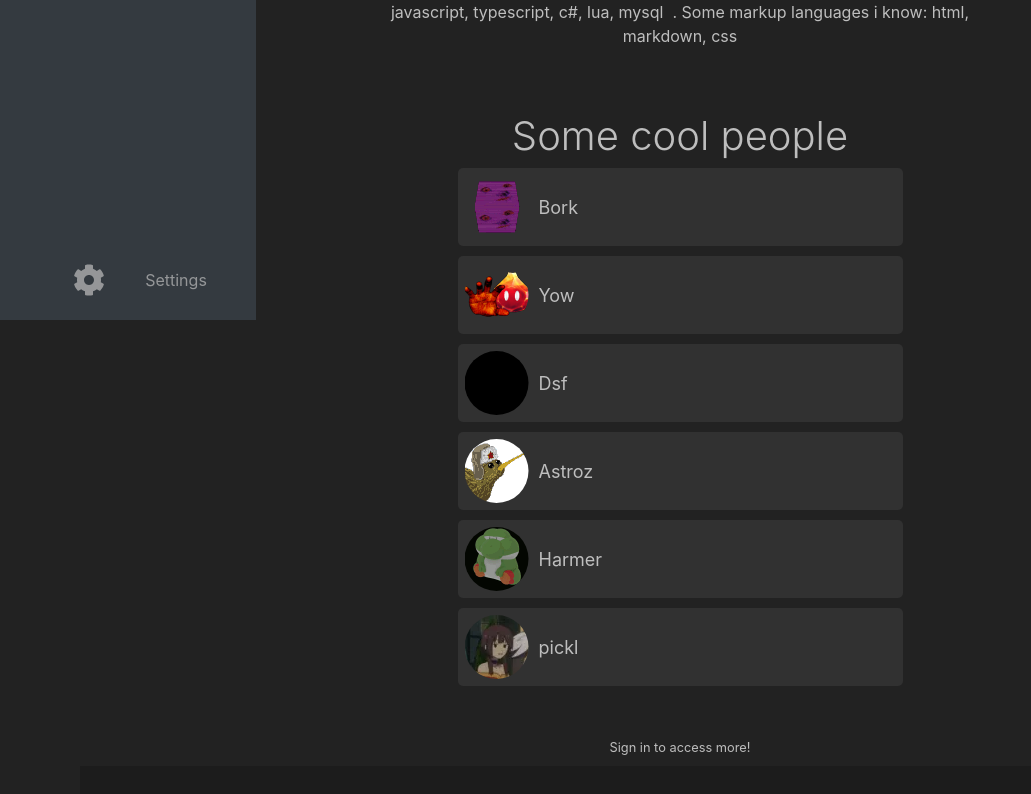
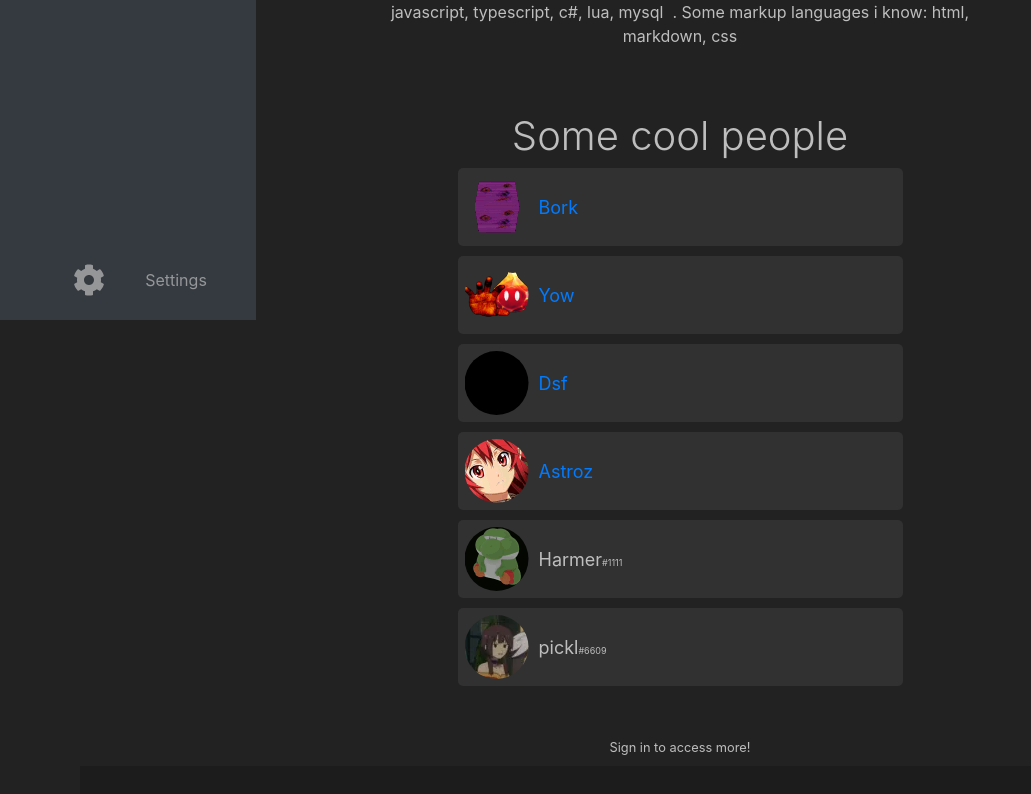
Before and after one commit to pozm/pozm-website, a React (Create React App) app in the folder client/: page / in a window 1280 px wide. Shown: the part 480-1274 px from the top of the page, without its empty margins (0-1031 px from the left). Built offline with nearby package versions, Linux system fonts and the light colour scheme; no server answers.

Commit message:
home edit

```diff
--- a/client/src/pages/home.tsx
+++ b/client/src/pages/home.tsx
@@ -4,7 +4,7 @@ import DiscordUser from "../components/discordUser";
 import bo_pfp from "../images/discord/bo.gif"
 import bl_pfp from "../images/discord/bl.png"
 import ds_pfp from "../images/discord/ds.webp"
-import az_pfp from "../images/discord/az.gif"
+import az_pfp from "../images/discord/as.gif"
 import ha_pfp from "../images/discord/ha.gif"
 import pi_pfp from "../images/discord/pi.webp"
 import userContext from "../hooks/userContext";
@@ -57,12 +57,12 @@ export const Home: React.FC<Props> = () => {
         <div className="row align-items-center my-5" style={{justifyContent:"center",flexFlow:"column"}}>
           <div className="col-lg-5">
             <h1 className="font-weight-light">Some cool people</h1>
-            <DiscordUser avatar = {bo_pfp} userName='Bork' />
-            <DiscordUser avatar = {bl_pfp} userName='Yow' />
-            <DiscordUser avatar = {ds_pfp} userName='Dsf' />
-            <DiscordUser avatar = {az_pfp} userName='Astroz' />
-            <DiscordUser avatar = {ha_pfp} userName='Harmer' />
-            <DiscordUser avatar = {pi_pfp} userName='pickl' />
+            <DiscordUser avatar = {bo_pfp} userName='Bork' reff="https://discord.gg/GGeB7Q4" />
+            <DiscordUser avatar = {bl_pfp} userName='Yow' reff="https://twitter.com/bluedogz162" />
+            <DiscordUser avatar = {ds_pfp} userName='Dsf' reff="https://twitter.com/dsfwastaken" />
+            <DiscordUser avatar = {az_pfp} userName='Astroz' reff="https://twitter.com/AstrozTm" />
+            <DiscordUser avatar = {ha_pfp} userName='Harmer' tag="1111" />
+            <DiscordUser avatar = {pi_pfp} userName='pickl' tag="6609" />
           </div>
         </div>
         <small> {data?.user?.ID ? <Link to="Other" >View other content</Link> : 'Sign in to access more!'} </small>
```
Also changed, not shown: client/src/images/discord/as.gif (added).
